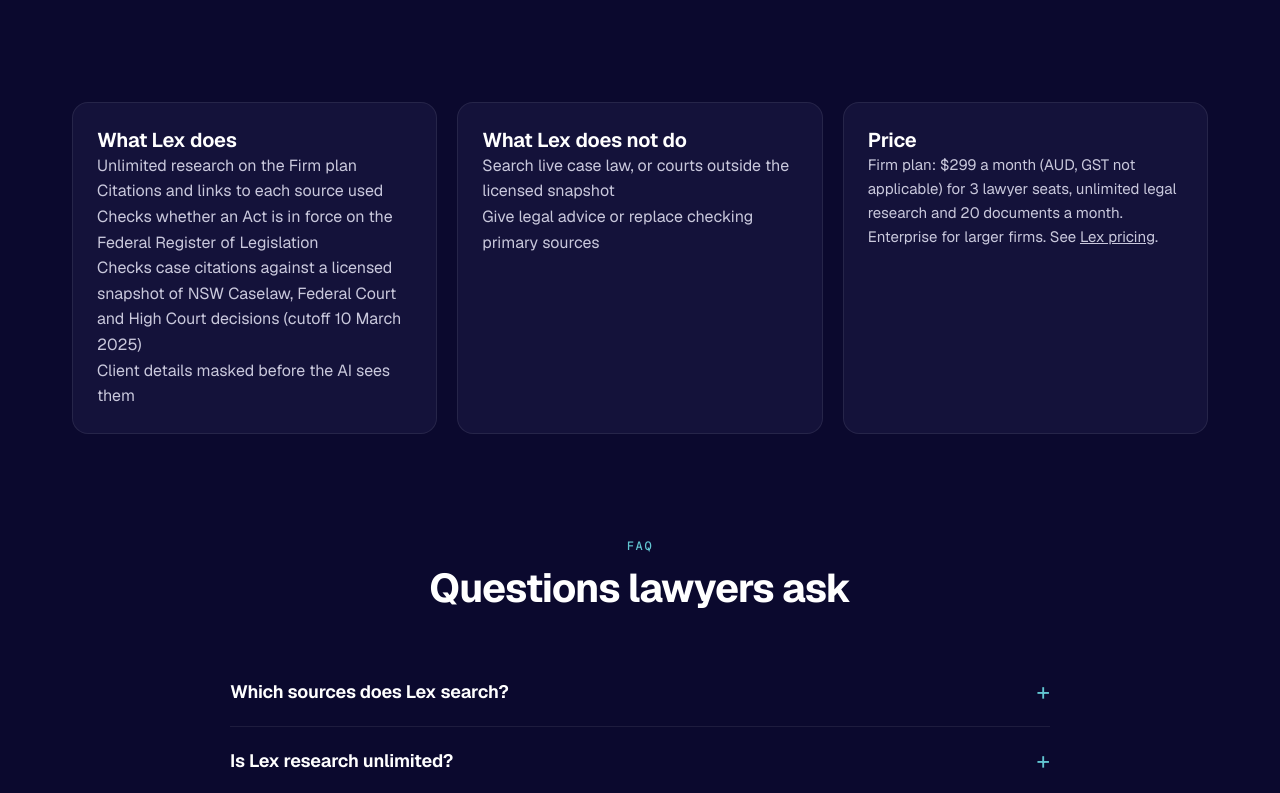
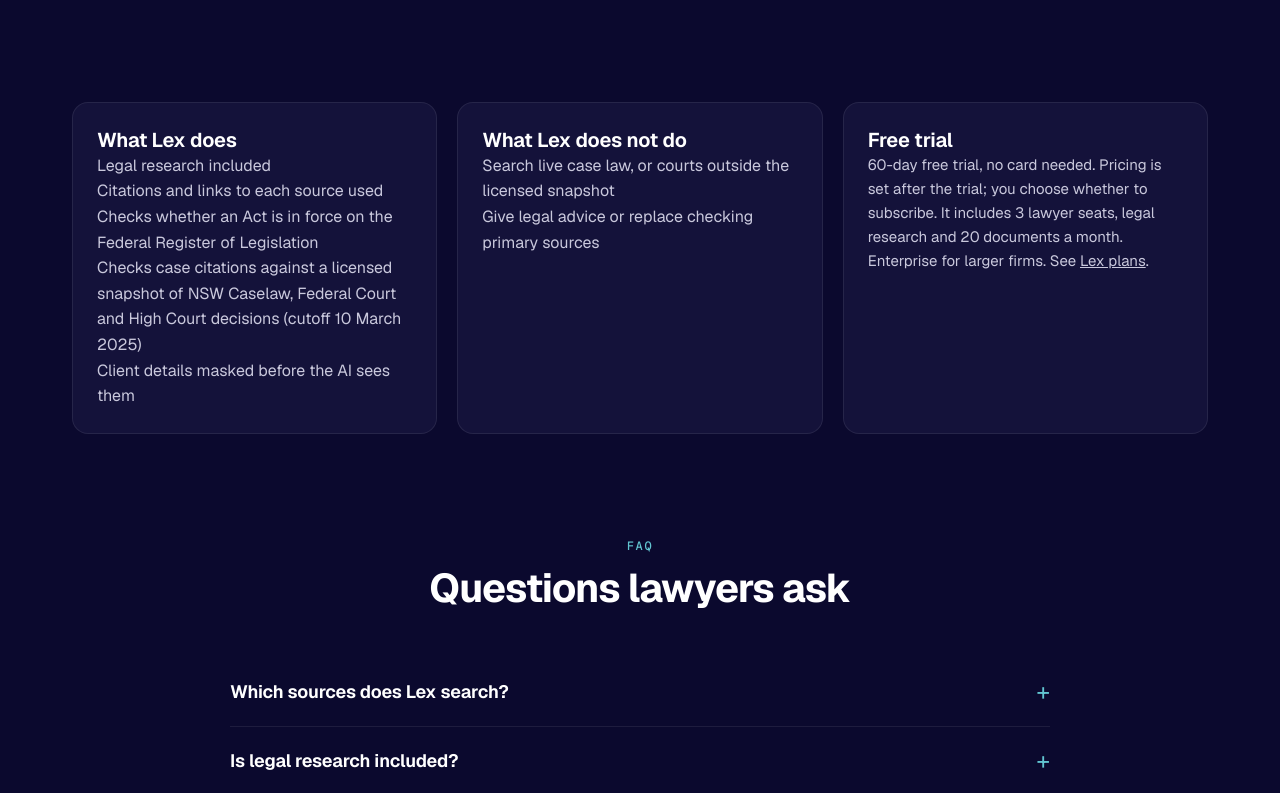
Before and after one commit to sg-satoshi/saabai-site, a Next.js app: page /legal/ai-legal-research in a window 1280 px wide. Shown: the part 587-1380 px from the top of the page. Built offline with nearby package versions, Linux system fonts and the light colour scheme; no server answers.

Commit message:
Lex topic pages: hide price, 60-day free trial framing

```diff
--- a/app/legal/_topic/TopicPage.tsx
+++ b/app/legal/_topic/TopicPage.tsx
@@ -41,7 +41,7 @@ export default function TopicPage({ t }: { t: Topic }) {
           <div className="lx-feats">
             <div className="lx-card"><h3>What Lex does</h3><ul>{t.does.map((d) => <li key={d}>{d}</li>)}</ul></div>
             <div className="lx-card"><h3>What Lex does not do</h3><ul>{t.doesNot.map((d) => <li key={d}>{d}</li>)}</ul></div>
-            <div className="lx-card"><h3>Price</h3><p>Firm plan: $299 a month (AUD, GST not applicable) for 3 lawyer seats, unlimited legal research and 20 documents a month. Enterprise for larger firms. See <a href="/legal#pricing" style={{ textDecoration: "underline" }}>Lex pricing</a>.</p></div>
+            <div className="lx-card"><h3>Free trial</h3><p>60-day free trial, no card needed. Pricing is set after the trial; you choose whether to subscribe. It includes 3 lawyer seats, legal research and 20 documents a month. Enterprise for larger firms. See <a href="/legal#pricing" style={{ textDecoration: "underline" }}>Lex plans</a>.</p></div>
           </div>
         </div>
       </section>
--- a/app/legal/ai-legal-research/page.tsx
+++ b/app/legal/ai-legal-research/page.tsx
@@ -10,7 +10,7 @@ const t: Topic = {
   h1: "AI legal research for Australian law firms, with cited sources",
   lead: "Lex searches public Australian government sources, including ATO rulings and interpretive decisions, the Federal Register of Legislation, ASIC and the Fair Work Commission, and cites every source it uses so you can check it.",
   does: [
-    "Unlimited research on the Firm plan",
+    "Legal research included",
     "Citations and links to each source used",
     "Checks whether an Act is in force on the Federal Register of Legislation",
     "Checks case citations against a licensed snapshot of NSW Caselaw, Federal Court and High Court decisions (cutoff 10 March 2025)",
@@ -22,7 +22,7 @@ const t: Topic = {
   ],
   faqs: [
     { q: "Which sources does Lex search?", a: "Public Australian government sources: ATO rulings and interpretive decisions, the Federal Register of Legislation, ASIC and the Fair Work Commission. Case citations are checked against a licensed snapshot of NSW Caselaw, Federal Court and High Court decisions, cutoff 10 March 2025." },
-    { q: "Is Lex research unlimited?", a: "Yes. The Firm plan includes unlimited legal research, plus 20 documents a month and 3 lawyer seats, for $299 a month (AUD, GST not applicable)." },
+    { q: "Is legal research included?", a: "Yes. Legal research is included, plus 20 documents a month and 3 lawyer seats. Start with a 60-day free trial, no card needed. Pricing is set after the trial." },
     { q: "Can I rely on Lex answers without checking?", a: "No. Lex provides research assistance only, not legal advice. Always check the primary sources it cites before advising a client." },
     { q: "Is it good for tax and ATO work?", a: "Lex searches ATO rulings and interpretive decisions alongside Commonwealth legislation, so it suits objections, reviews and ruling research." },
   ],
--- a/app/legal/ai-trust-deed-drafting/page.tsx
+++ b/app/legal/ai-trust-deed-drafting/page.tsx
@@ -26,7 +26,7 @@ const t: Topic = {
     { q: "Does Lex draft unit trust deeds?", a: "Yes. Unit trust deeds are a built-in document type." },
     { q: "Can Lex prepare trust distribution resolutions?", a: "Yes. Lex drafts trustee resolutions appointing the income of a discretionary trust for a financial year, including optional streaming of capital gains and franked distributions. They must be checked against the trust deed and by the accountant or lawyer." },
     { q: "Is a Lex draft legal advice?", a: "No. Lex provides drafting assistance only, not legal advice. Every draft must be reviewed by a lawyer before it is used." },
-    { q: "How much does it cost?", a: "The Firm plan is $299 a month (AUD, GST not applicable) for 3 lawyer seats, unlimited legal research and 20 documents a month. Book a free 30-minute demo to see it on your own matters." },
+    { q: "How much does it cost?", a: "Start with a 60-day free trial, no card needed. Pricing is set after the trial; you choose whether to subscribe. It includes 3 lawyer seats, legal research and 20 documents a month. Book a free 30-minute demo to see it on your own matters." },
   ],
 };
 
--- a/lib/seo-pages.ts
+++ b/lib/seo-pages.ts
@@ -59,12 +59,12 @@ export const publicPageMeta = {
     path: "/legal",
     title: "Lex AI Legal Assistant | Saabai, Gold Coast",
     description:
-      "Lex is an AI legal assistant for Australian law firms, from Saabai on the Gold Coast. It cites ATO rulings and Commonwealth legislation, and the Firm plan is $299 a month.",
+      "Lex is an AI legal assistant for Australian law firms, from Saabai on the Gold Coast. It cites ATO rulings and Commonwealth legislation, with a 60-day free trial and no card needed.",
   }),
   legalTrustDeeds: pageMeta({
     path: "/legal/ai-trust-deed-drafting",
     title: "AI Trust Deed Drafting for Australian Law Firms | Lex by Saabai",
-    description: "Lex drafts discretionary and unit trust deeds and trust distribution resolutions for review by Australian lawyers. Drafting assistance only, not legal advice, on the $299 a month Firm plan.",
+    description: "Lex drafts discretionary and unit trust deeds and trust distribution resolutions for review by Australian lawyers. Drafting assistance only, not legal advice, with a 60-day free trial.",
   }),
   legalResearch: pageMeta({
     path: "/legal/ai-legal-research",
@@ -75,7 +75,7 @@ export const publicPageMeta = {
     path: "/legal/lex-vs-ai-legal-tools",
     title: "Lex vs other AI legal tools 2026 | Saabai",
     description:
-      "Published facts on price, sources and data location for Lex, Harvey, CoCounsel and Lexis+ AI. Lex is an AI legal assistant from Saabai on the Gold Coast, and the Firm plan is $299 a month.",
+      "Published facts on price, sources and data location for Lex, Harvey, CoCounsel and Lexis+ AI. Lex is an AI legal assistant from Saabai on the Gold Coast, with a free 60-day trial.",
   }),
   queenslandChatbot: pageMeta({
     path: "/ai-chatbot-developer-queensland",
```
